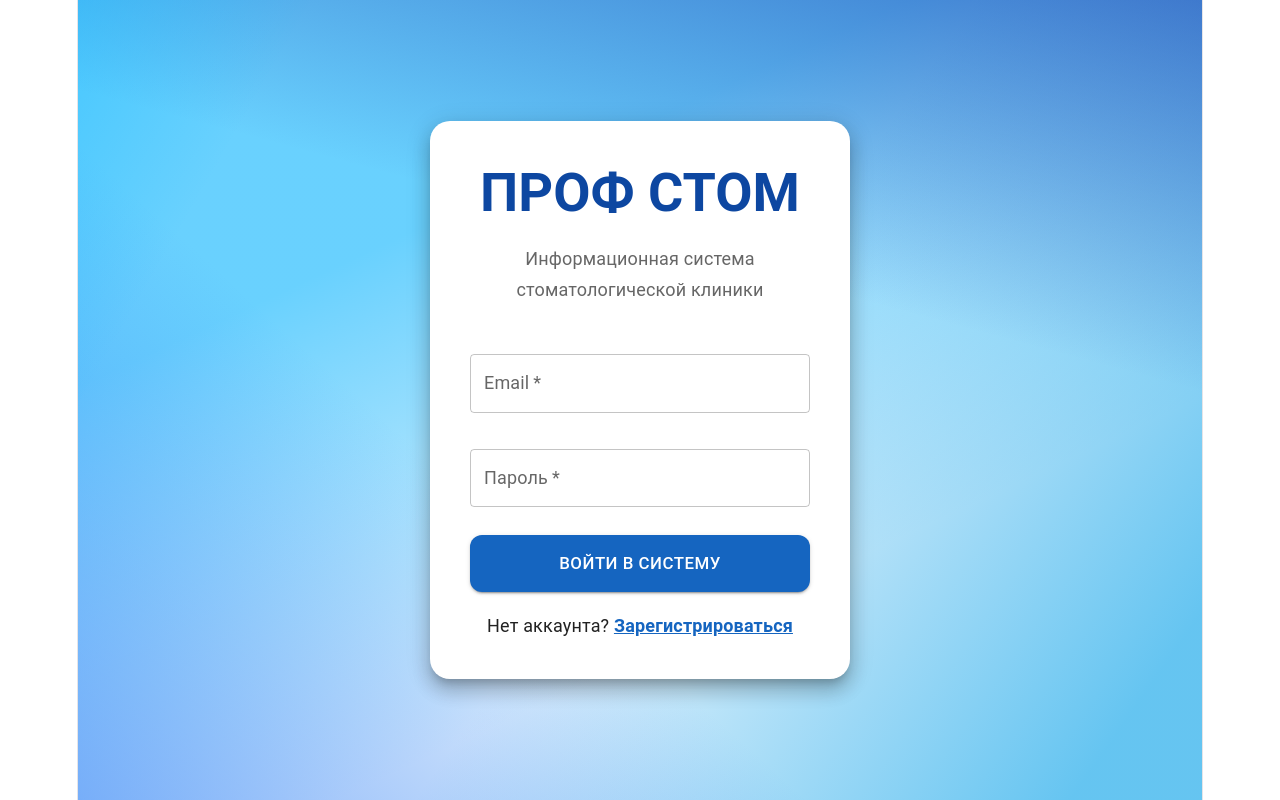
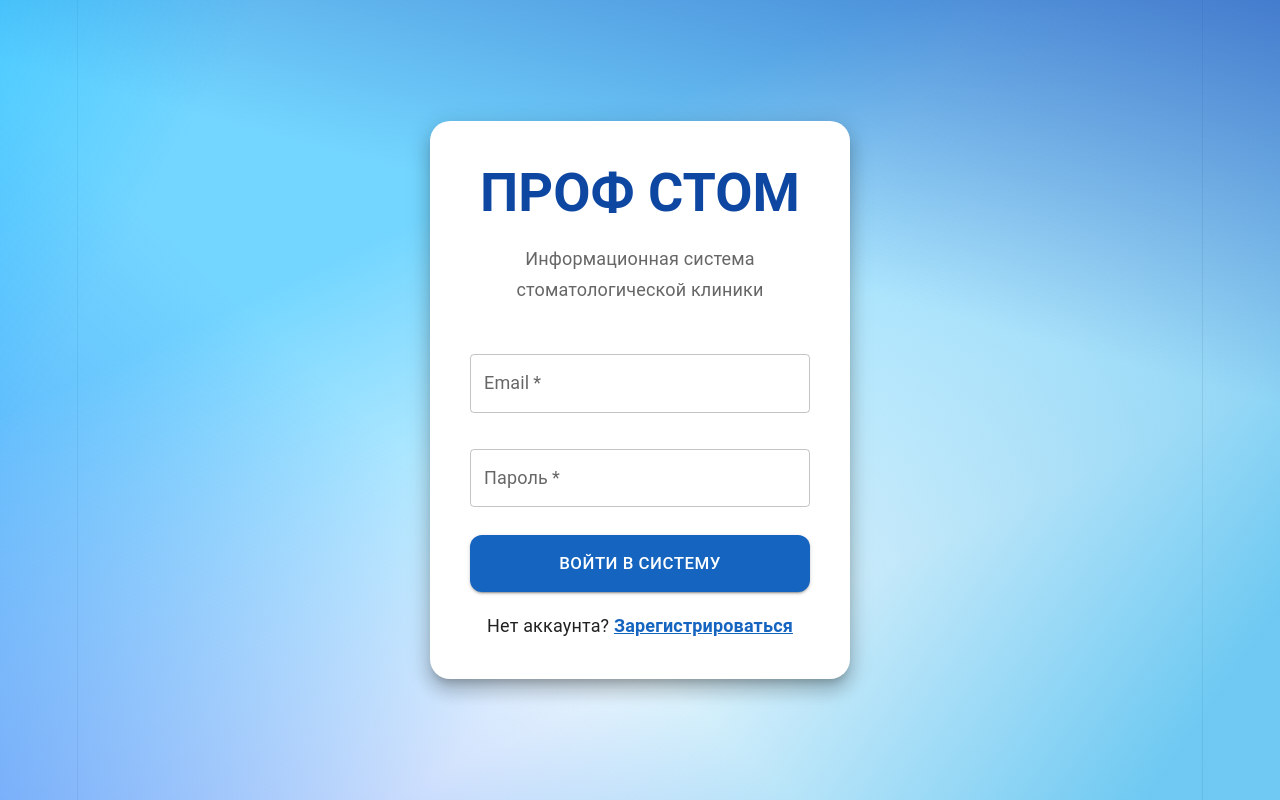
Before and after one commit to violatttion/prof-stom, a React app in the folder frontend/: page /login in a window 1280 px wide. Built offline with nearby package versions, Linux system fonts and the light colour scheme; no server answers; the HTML template or start-up script is replaced by a standard one.

Commit message:
короткий фикс

```diff
--- a/frontend/src/components/AnimatedBackground.jsx
+++ b/frontend/src/components/AnimatedBackground.jsx
@@ -5,11 +5,11 @@ const AnimatedBackground = () => {
   return (
     <Box
       sx={{
-        position: 'absolute',
+        position: 'fixed',           // ← изменено на fixed
         top: 0,
         left: 0,
-        right: 0,
-        bottom: 0,
+        width: '100vw',
+        height: '100vh',
         backgroundImage: `
           linear-gradient(120deg, rgba(0, 180, 255, 0.72) 0%, transparent 22%),
           linear-gradient(42deg, rgba(59, 130, 246, 0.65) 8%, transparent 35%),
--- a/frontend/src/components/MouseTrail.jsx
+++ b/frontend/src/components/MouseTrail.jsx
@@ -23,9 +23,9 @@ const MouseTrail = () => {
         return;
       }
 
-      // Основной широкий луч
-      ctx.strokeStyle = 'rgba(255, 255, 255, 0.95)';
-      ctx.lineWidth = 7;
+      // Основной луч
+      ctx.strokeStyle = 'rgba(255, 255, 255, 0.92)';
+      ctx.lineWidth = 6;
       ctx.lineCap = 'round';
       ctx.lineJoin = 'round';
 
@@ -36,9 +36,9 @@ const MouseTrail = () => {
       }
       ctx.stroke();
 
-      // Свечение вокруг луча
-      ctx.strokeStyle = 'rgba(200, 230, 255, 0.4)';
-      ctx.lineWidth = 16;
+      // Свечение
+      ctx.strokeStyle = 'rgba(200, 230, 255, 0.38)';
+      ctx.lineWidth = 15;
       ctx.beginPath();
       ctx.moveTo(trail[0].x, trail[0].y);
       for (let i = 1; i < trail.length; i++) {
@@ -79,11 +79,11 @@ const MouseTrail = () => {
     <canvas
       ref={canvasRef}
       style={{
-        position: 'absolute',
+        position: 'fixed',
         top: 0,
         left: 0,
-        width: '100%',
-        height: '100%',
+        width: '100vw',
+        height: '100vh',
         zIndex: 1,
         pointerEvents: 'none',
       }}
--- a/frontend/src/pages/auth/Login.jsx
+++ b/frontend/src/pages/auth/Login.jsx
@@ -35,8 +35,7 @@ const Login = () => {
       minHeight: '100vh',
       width: '100%',
       position: 'relative',
-      overflow: 'hidden',
-      background: '#e8f4fd'   // fallback цвет
+      overflow: 'hidden'
     }}>
       <AnimatedBackground />
       <MouseTrail />
```
